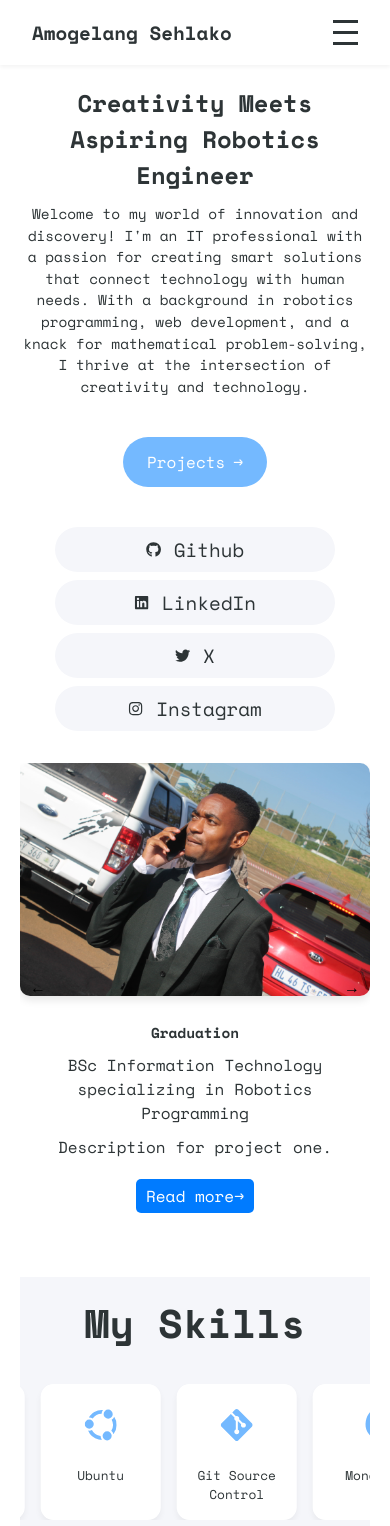
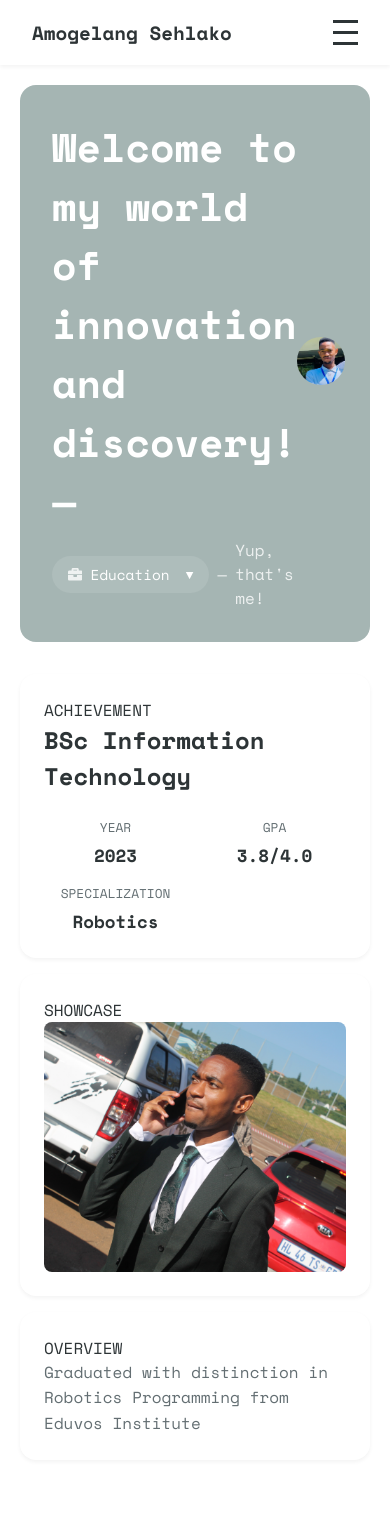
Before and after one commit to jj-amogelang/my-website, a React (Create React App) app: page / in a window 390 px wide. Shown: the top 1526 px of the page. Built offline with nearby package versions, Linux system fonts and the light colour scheme.

Commit message:
New Home Page

```diff
--- a/src/components/HomePage.css
+++ b/src/components/HomePage.css
@@ -41,20 +41,8 @@
   }
 }
 
-.main-title {
-  font-size: 2.5em;
-  font-family: 'Space Mono', monospace;
-  display: flex;
-  flex-direction: column;
-  color: #2d3436;
-  margin-bottom: 10px;
-}
 
-.subtitle {
-  max-width: 500px;
-  line-height: 1.5;
-  animation: fadeIn 1.5s ease-in-out;
-}
+
 
 .hero-content {
   display: flex;
@@ -76,13 +64,7 @@
   }
 }
 
-.hero-image img {
-  width: 100%;
-  max-width: 300px;
-  height: auto;
-  border-radius: 10px;
-  box-shadow: 0 4px 8px rgba(0, 0, 0, 0.1);
-}
+
 
 .hero-text {
   display: flex;
@@ -202,89 +184,7 @@
   }
 }
 
-.slider-container {
-  position: relative;
-  width: 100%;
-  max-width: 800px;
-  margin: 0 auto;
-  overflow: hidden;
-  animation: fadeIn 2s ease-in-out;
-}
 
-.slider-arrow {
-  position: absolute;
-  top: 50%;
-  transform: translateY(-50%);
-  background: none;
-  border: none;
-  font-size: 2em;
-  cursor: pointer;
-  z-index: 10;
-}
-
-.slider-arrow.left {
-  left: 10px;
-}
-
-.slider-arrow.right {
-  right: 10px;
-}
-
-.slider-content {
-  display: flex;
-  transition: transform 0.5s ease-in-out;
-}
-
-.slide {
-  min-width: 100%;
-  box-sizing: border-box;
-  display: none;
-  flex-direction: column;
-  align-items: center;
-  text-align: center;
-}
-
-.slide.active {
-  display: flex;
-}
-
-.slide-image img {
-  width: 100%;
-  max-width: 600px;
-  height: auto;
-  border-radius: 10px;
-  margin-bottom: 20px;
-  box-shadow: 0 4px 8px rgba(0, 0, 0, 0.1);
-}
-
-.slide-text {
-  max-width: 600px;
-}
-
-.slide-text h3 {
-  font-size: 1.5em;
-  margin-bottom: 10px;
-}
-
-.slide-text p {
-  margin-bottom: 10px;
-}
-
-.read-more {
-  display: inline-block;
-  margin-top: 10px;
-  padding: 10px 20px;
-  background-color: #007bff;
-  color: white;
-  text-decoration: none;
-  border-radius: 5px;
-  transition: background-color 0.3s, transform 0.3s;
-}
-
-.read-more:hover {
-  background-color: #0056b3;
-  transform: scale(1.05);
-}
 
 .highlight {
   color: #0984e3;
@@ -412,14 +312,6 @@
 
 /* Media Queries for Responsive Design */
 @media (max-width: 1024px) {
-  .main-title {
-    font-size: 2em;
-  }
-
-  .subtitle {
-    font-size: 1.2em;
-  }
-
   .hero-content {
     flex-direction: column;
   }
@@ -427,48 +319,16 @@
   .hero-image img {
     max-width: 80%;
   }
-
-  .slider-container {
-    width: 90%;
-  }
-
-  .slider-arrow {
-    font-size: 1.5em;
-  }
-
-  .slide-text h3 {
-    font-size: 1.2em;
-  }
-
-  .read-more {
-    padding: 8px 16px;
-  }
 }
 
+
 @media (max-width: 768px) {
-  .main-title {
-    font-size: 1.8em;
-  }
 
-  .subtitle {
-    font-size: 1em;
-  }
 
   .hero-image img {
     max-width: 100%;
   }
 
-  .slider-container {
-    width: 100%;
-  }
-
-  .slider-arrow {
-    font-size: 1.2em;
-  }
-
-  .slide-text h3 {
-    font-size: 1em;
-  }
 
   .read-more {
     padding: 6px 12px;
@@ -476,27 +336,319 @@
 }
 
 @media (max-width: 480px) {
-  .main-title {
-    font-size: 1.5em;
-  }
-
-  .subtitle {
-    font-size: 0.9em;
-  }
-
   .social-links a {
     font-size: 1.2em;
-  }
-
-  .slider-arrow {
-    font-size: 1em;
-  }
-
-  .slide-text h3 {
-    font-size: 0.9em;
   }
 
   .read-more {
     padding: 5px 10px;
   }
 }
+
+.profile-header {
+  display: flex;
+  justify-content: space-between;
+  align-items: center;
+  padding: 2rem;
+  background-color: #a5b5b3;
+  border-radius: 1rem;
+  margin-bottom: 2rem;
+}
+
+.profile-main h1 {
+  font-size: 2.5rem;
+  color: #ffffff;
+  margin-bottom: 0.5rem;
+  font-family: 'Space Mono', monospace;
+}
+
+.profile-role {
+  display: flex;
+  align-items: center;
+  gap: 0.5rem;
+  color: rgba(255, 255, 255, 0.8);
+}
+
+.role-tag {
+  display: flex;
+  align-items: center;
+  gap: 0.5rem;
+  background: rgba(255, 255, 255, 0.1);
+  padding: 0.5rem 1rem;
+  border-radius: 2rem;
+  cursor: pointer;
+}
+
+.role-icon {
+  font-size: 0.9rem;
+}
+
+.profile-image img {
+  width: 48px;
+  height: 48px;
+  border-radius: 50%;
+  object-fit: cover;
+}
+
+.stats-grid {
+  display: grid;
+  grid-template-columns: repeat(3, 1fr);
+  gap: 1.5rem;
+  margin-bottom: 3rem;
+  transition: all 0.3s ease;
+}
+
+.stat-card {
+  background: #ffffff;
+  border-radius: 1rem;
+  padding: 1.5rem;
+  box-shadow: 0 2px 4px rgba(0, 0, 0, 0.05);
+  transition: all 0.3s ease;
+}
+
+.achievement-title h2 {
+  font-size: 1.8rem;
+  color: #2d3436;
+  margin-bottom: 1.5rem;
+  font-family: 'Space Mono', monospace;
+}
+
+.achievement-stats {
+  display: grid;
+  grid-template-columns: repeat(auto-fit, minmax(100px, 1fr));
+  gap: 1rem;
+}
+
+.stat-item {
+  display: flex;
+  flex-direction: column;
+  align-items: center;
+  text-align: center;
+}
+
+.stat-key {
+  font-size: 0.8rem;
+  color: #636e72;
+  text-transform: uppercase;
+  margin-bottom: 0.3rem;
+}
+
+.stat-value {
+  font-size: 1.1rem;
+  color: #2d3436;
+  font-weight: bold;
+}
+
+.achievement-showcase .stat-content {
+  height: 200px;
+  overflow: hidden;
+  border-radius: 0.5rem;
+}
+
+.achievement-image {
+  width: 100%;
+  height: 100%;
+  object-fit: cover;
+  transition: transform 0.3s ease;
+}
+
+.achievement-showcase:hover .achievement-image {
+  transform: scale(1.05);
+}
+
+.achievement-description p {
+  font-size: 1rem;
+  line-height: 1.6;
+  color: #636e72;
+}
+
+/* Add animation for card transitions */
+@keyframes fadeIn {
+  from {
+    opacity: 0;
+    transform: translateY(10px);
+  }
+  to {
+    opacity: 1;
+    transform: translateY(0);
+  }
+}
+
+.stat-card {
+  animation: fadeIn 0.5s ease forwards;
+}
+
+/* Responsive adjustments */
+@media (max-width: 1024px) {
+  .stats-grid {
+    gap: 1rem;
+  }
+
+  .achievement-title h2 {
+    font-size: 1.5rem;
+  }
+}
+
+@media (max-width: 768px) {
+  .stats-grid {
+    grid-template-columns: 1fr;
+  }
+
+  .achievement-showcase .stat-content {
+    height: 250px;
+  }
+}
+
+.role-dropdown {
+  position: relative;
+  margin-left: 1rem;
+}
+
+.dropdown-trigger {
+  background: rgba(255, 255, 255, 0.1);
+  color: white;
+  border: none;
+  padding: 0.5rem 1rem;
+  border-radius: 2rem;
+  cursor: pointer;
+  font-size: 0.9rem;
+  display: flex;
+  align-items: center;
+  gap: 0.5rem;
+  transition: background-color 0.3s ease;
+}
+
+.dropdown-trigger:hover {
+  background: rgba(255, 255, 255, 0.2);
+}
+
+.dropdown-content {
+  position: absolute;
+  top: 100%;
+  right: 0;
+  background: white;
+  border-radius: 0.5rem;
+  box-shadow: 0 4px 6px rgba(0, 0, 0, 0.1);
+  padding: 0.5rem 0;
+  margin-top: 0.5rem;
+  min-width: 150px;
+  opacity: 0;
+  visibility: hidden;
+  transform: translateY(-10px);
+  transition: all 0.3s ease;
+  z-index: 100;
+}
+
+.role-dropdown:hover .dropdown-content {
+  opacity: 1;
+  visibility: visible;
+  transform: translateY(0);
+}
+
+.dropdown-content a {
+  display: block;
+  padding: 0.5rem 1rem;
+  color: #2d3436;
+  text-decoration: none;
+  transition: background-color 0.3s ease;
+  font-size: 0.9rem;
+}
+
+.dropdown-content a:hover {
+  background-color: #f5f6fa;
+  color: #74b9ff;
+}
+
+/* Add responsive styles */
+@media (max-width: 768px) {
+  .role-dropdown {
+    margin: 0.5rem 0;
+  }
+
+  .dropdown-content {
+    left: 50%;
+    right: auto;
+    transform: translateX(-50%) translateY(-10px);
+  }
+
+  .role-dropdown:hover .dropdown-content {
+    transform: translateX(-50%) translateY(0);
+  }
+}
+
+.role-selector {
+  position: relative;
+  cursor: pointer;
+}
+
+.current-role {
+  display: flex;
+  align-items: center;
+  gap: 0.5rem;
+  color: white;
+  font-size: 0.9rem;
+}
+
+.current-role::after {
+  content: '▼';
+  font-size: 0.8rem;
+  margin-left: 0.5rem;
+}
+
+.role-options {
+  position: absolute;
+  top: 100%;
+  left: 0;
+  background: white;
+  border-radius: 0.5rem;
+  box-shadow: 0 4px 6px rgba(0, 0, 0, 0.1);
+  padding: 0.5rem;
+  margin-top: 0.5rem;
+  min-width: 150px;
+  opacity: 0;
+  visibility: hidden;
+  transform: translateY(-10px);
+  transition: all 0.3s ease;
+  z-index: 100;
+}
+
+.role-selector:hover .role-options {
+  opacity: 1;
+  visibility: visible;
+  transform: translateY(0);
+}
+
+.role-options button {
+  display: block;
+  width: 100%;
+  padding: 0.5rem 1rem;
+  text-align: left;
+  background: none;
+  border: none;
+  color: #2d3436;
+  font-size: 0.9rem;
+  cursor: pointer;
+  transition: all 0.3s ease;
+}
+
+.role-options button:hover {
+  background: #f5f6fa;
+  color: #74b9ff;
+}
+
+.role-options button.active {
+  color: #74b9ff;
+  background: #f5f6fa;
+}
+
+/* Responsive styles */
+@media (max-width: 768px) {
+  .role-options {
+    left: 50%;
+    transform: translateX(-50%) translateY(-10px);
+  }
+
+  .role-selector:hover .role-options {
+    transform: translateX(-50%) translateY(0);
+  }
+}
--- a/src/components/HomePage.js
+++ b/src/components/HomePage.js
@@ -1,6 +1,6 @@
 import React, { useState } from 'react';
 import { Link } from 'react-router-dom';
-import { FaGithub, FaLinkedin, FaTwitter, FaInstagram } from 'react-icons/fa';
+import { FaGithub, FaLinkedin, FaTwitter, FaInstagram, FaBriefcase } from 'react-icons/fa';
 import {
   SiPython,
   SiReact,
@@ -15,8 +15,52 @@ import {
 } from 'react-icons/si';
 import './HomePage.css';
 
+const achievementData = {
+  Education: {
+    title: "BSc Information Technology",
+    image: "/images/blog/pic.JPG",
+    description: "Graduated with distinction in Robotics Programming from Eduvos Institute",
+    stats: {
+      year: "2023",
+      gpa: "3.8/4.0",
+      specialization: "Robotics"
+    }
+  },
+  Experience: {
+    title: "Old Mutual Grad Hackathon",
+    image: "/images/blog/pic1.jpg",
+    description: "Top 30 finalists developing application using AWS services",
+    stats: {
+      duration: "3 days",
+      projects: "1",
+      impact: "30% efficiency"
+    }
+  },
+  Competitions: {
+    title: "Github Constellation",
+    image: "/images/blog/pic2.jpg",
+    description: "Developing application using github co-pilot",
+    stats: {
+      participants: "300",
+      ranking: "",
+      prize: ""
+    }
+  },
+  Innovations: {
+    title: "TCS Sustainathon",
+    image: "/images/blog/pic4.JPG",
+    description: "Promoting water sustainability through innovation",
+    stats: {
+      participants: "15 groups",
+      ranking: "3rd Place",
+      prize: "R10,000"
+    }
+  }
+};
+
 const HomePage = () => {
   const [currentSlide, setCurrentSlide] = useState(0);
+  const [selectedMenu, setSelectedMenu] = useState('Education');
 
   const projects = [
     {
@@ -79,19 +123,98 @@ const HomePage = () => {
 
   const duplicatedSkills = [...skills, ...skills];
 
+  const stats = {
+    userInterface: {
+      label: 'User Interface',
+      values: [20, 35, 45, 60, 85], // Example progression values
+    }
+  };
+
+  const currentAchievement = achievementData[selectedMenu];
+
   return (
     <div className="home-container">
-      <div className="hero-section">
-        <div className="title-section">
-          <h1 className="main-title">
-            <span>Creativity Meets</span>
-            <span>Aspiring Robotics Engineer</span>
-          </h1>
-          <p className="subtitle">
-          Welcome to my world of innovation and discovery! I'm an IT professional with a passion for creating smart solutions that connect technology with human needs. With a background in robotics programming, web development, and a knack for mathematical problem-solving, I thrive at the intersection of creativity and technology.
-          </p>
+      <div className="profile-header">
+        <div className="profile-main">
+          <h1>Welcome to my world of innovation and discovery! —</h1>
+          <div className="profile-role">
+            <span className="role-tag">
+              <FaBriefcase className="role-icon" />
+              <div className="role-selector">
+                <span className="current-role">{selectedMenu}</span>
+                <div className="role-options">
+                  <button
+                    className={selectedMenu === 'Education' ? 'active' : ''}
+                    onClick={() => setSelectedMenu('Education')}
+                  >
+                    Education
+                  </button>
+                  <button
+                    className={selectedMenu === 'Experience' ? 'active' : ''}
+                    onClick={() => setSelectedMenu('Experience')}
+                  >
+                    Experience
+                  </button>
+                  <button
+                    className={selectedMenu === 'Competitions' ? 'active' : ''}
+                    onClick={() => setSelectedMenu('Competitions')}
+                  >
+                    Competitions
+                  </button>
+                  <button
+                    className={selectedMenu === 'Innovations' ? 'active' : ''}
+                    onClick={() => setSelectedMenu('Innovations')}
+                  >
+                    Innovations
+                  </button>
+                </div>
+              </div>
+            </span>
+            <span className="role-separator">—</span>
+            <span className="role-company">Yup, that's me!</span>
+          </div>
+        </div>
+        <div className="profile-image">
+          <img src="/images/profile.JPEG" alt="Profile" />
+        </div>
+      </div>
+
+      <div className="stats-grid">
+        <div className="stat-card achievement-title">
+          <div className="stat-label">ACHIEVEMENT</div>
+          <div className="stat-content">
+            <h2>{currentAchievement.title}</h2>
+            <div className="achievement-stats">
+              {Object.entries(currentAchievement.stats).map(([key, value]) => (
+                <div key={key} className="stat-item">
+                  <span className="stat-key">{key}</span>
+                  <span className="stat-value">{value}</span>
+                </div>
+              ))}
+            </div>
+          </div>
         </div>
 
+        <div className="stat-card achievement-showcase">
+          <div className="stat-label">SHOWCASE</div>
+          <div className="stat-content">
+            <img
+              src={currentAchievement.image}
+              alt={currentAchievement.title}
+              className="achievement-image"
+            />
+          </div>
+        </div>
+
+        <div className="stat-card achievement-description">
+          <div className="stat-label">OVERVIEW</div>
+          <div className="stat-content">
+            <p>{currentAchievement.description}</p>
+          </div>
+        </div>
+      </div>
+
+      <div className="hero-section">
         <div className="projects-button">
           <Link to="/projects" className="button">
             Projects
@@ -115,31 +238,6 @@ const HomePage = () => {
         </a>
       </div>
 
-      <div className="slider-container">
-        <button className="slider-arrow left" onClick={prevSlide}>←</button>
-        <div className="slider-content">
-          {projects.map((project, index) => (
-            <div
-              key={index}
-              className={`slide ${currentSlide === index ? 'active' : ''}`}
-            >
-              <div className="slide-image">
-                <img src={project.image} alt={project.title} />
-              </div>
-              <div className="slide-text">
-                <h3>{project.title}</h3>
-                <p>{project.subtitle}</p>
-                <p>{project.description}</p>
-                <Link to={project.link} className="read-more">
-                  Read more
-                  <span className="arrow">→</span>
-                </Link>
-              </div>
-            </div>
-          ))}
-        </div>
-        <button className="slider-arrow right" onClick={nextSlide}>→</button>
-      </div>
 
       <div className="skills-section">
         <h2 className="skills-title">My Skills</h2>
```
Also changed, not shown: public/images/profile.JPEG (added).
